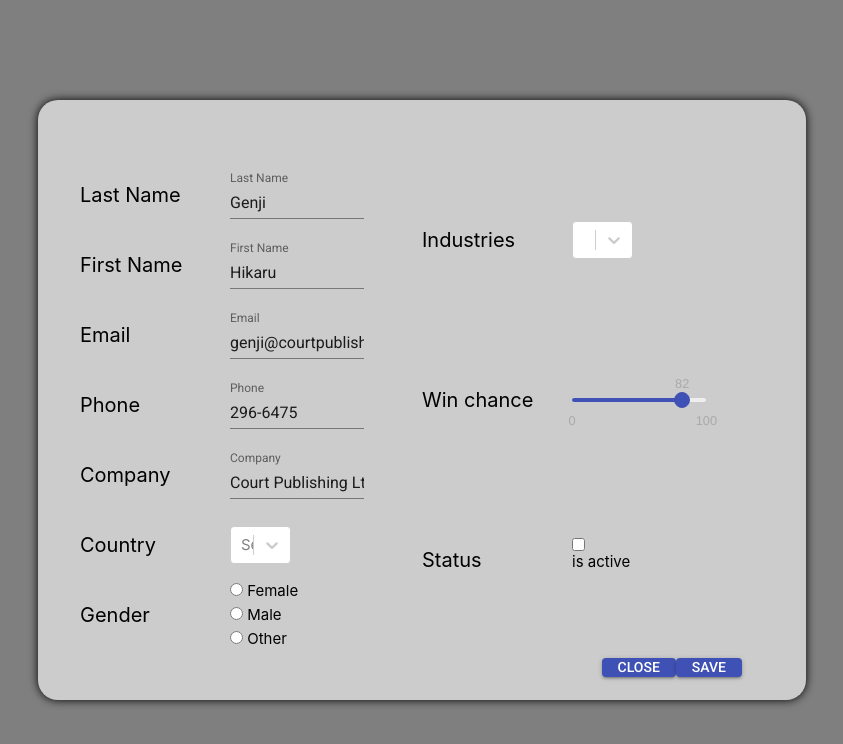
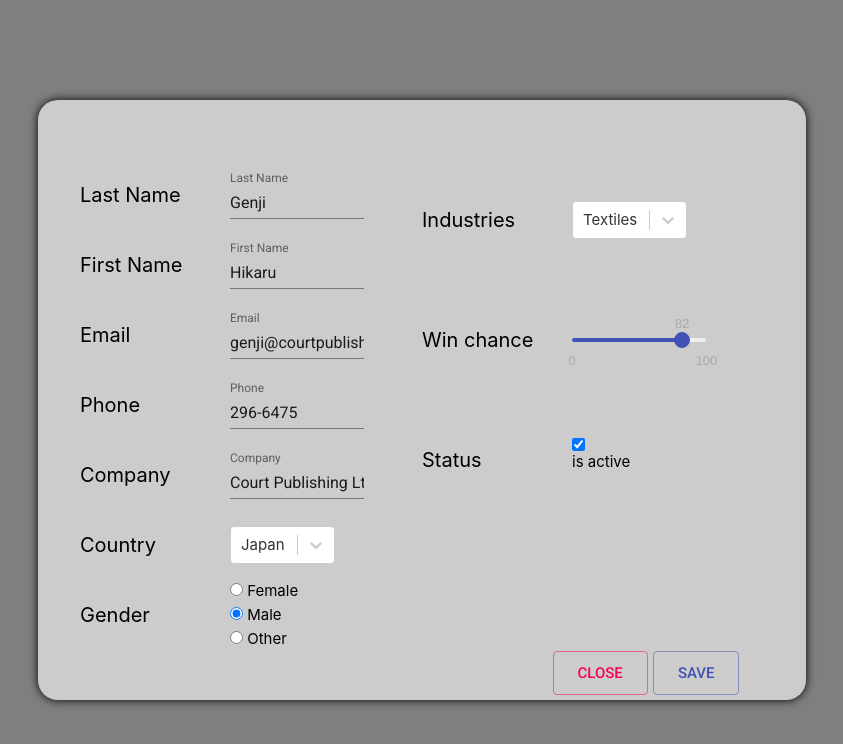
Before and after one commit to VladikRebko/demo-web-app-restyled-popup, a React app: page /popup in a window 1280 px wide. Shown: the whole page, without its empty margins (218-1061 px from the left). Built offline with nearby package versions, Linux system fonts and the light colour scheme.

Commit message:
finished developing the React.js application

```diff
--- a/src/components/grid/LeadsData.js
+++ b/src/components/grid/LeadsData.js
@@ -15,7 +15,7 @@ let data = [
     "Gender": "Male",
     "Industry": [ "Architecture/Planning" ],
     "WinChance": "45",
-    "IsActive": true,
+    "IsActive": "TRUE",
     "Amount": "24560",
     "Currency": "USD"
   },
--- a/src/components/grid/grid.js
+++ b/src/components/grid/grid.js
@@ -1,7 +1,7 @@
 import React, { Component } from "react";
 // import data from './LeadsData.js';
 import { connect } from 'react-redux';
-import { history } from '../app'
+import { history } from '../app';
 
 import { setTableRow } from '../../redux/actions/tableActions/tableActions';
 
@@ -16,10 +16,9 @@ class Grid extends Component {
     const { setTableRow, tableData } = this.props;
 
     const tableCurrentRow = tableData.find(element => {
+
       return Number(element.ID) === Number(elementId);
     });
-
-    // getTableRow(tableCurrentRow);
 
     return (
       <div
@@ -27,7 +26,6 @@ class Grid extends Component {
         onClick={e => {
           history.push('/popup');
           setTableRow(tableCurrentRow);
-          console.log(setTableRow(tableCurrentRow));
         }}
         dangerouslySetInnerHTML={{
         	__html: this.props.tableData[cellInfo.index][cellInfo.column.id]
@@ -100,7 +98,7 @@ class Grid extends Component {
 
 const mapStateToProps = (state) => {
   return {
-    tableData: state.tableReducer.tableData,
+    tableData: state.popupReducer.newTableData,
     tableCurrentRow: state.tableReducer.tableCurrentRow
   }
 }
--- a/src/components/popup/popup.css
+++ b/src/components/popup/popup.css
@@ -65,10 +65,10 @@
 
 .input-field-container-for-popup{
   display: flex;
-  justify-content: flex-start;
+  justify-content: center;
   align-items: center;
   width: 100%;
-  height: 100%;
+  height: 15vh;
 }
 
 .label-for-fileld{
@@ -136,8 +136,10 @@
 
 .buttons-container{
   display: flex;
-  justify-content: flex-end;
+  justify-content: space-around;
+  align-items: center;
   height: 50%;
+  width: 30%;
 }
 
 .css-10nd86i{
--- a/src/components/popup/popup.js
+++ b/src/components/popup/popup.js
@@ -5,6 +5,7 @@ import TextField from "../login/textField";
 import Button from '@material-ui/core/Button';
 import InputRange from 'react-input-range';
 import Select from 'react-select';
+import { history } from '../app';
 
 import {countries, industries } from './data';
 
@@ -13,24 +14,70 @@ import { changeTableData } from '../../redux/actions/popupActions/popupActions';
 import './popup.css';
 import 'react-input-range/lib/css/index.css'
 
-const SelectAdapter = ({ input, ...rest }) => (
-  <Select {...input} {...rest} searchable />
-)
-
 class TablePopup extends Component {
 
-	_onChoiceCountry = (values) =>{
-		console.log(values);
+	_getWinChanceValue = () =>{
+		const { tableCurrentRow } = this.props;
+		return tableCurrentRow.WinChance;
+	};
+
+	_getIndustryValue = () =>{
+		const { tableCurrentRow } = this.props;
+		return tableCurrentRow.Industry;
+	};
+
+	_getCountryValue = () =>{
+		const { tableCurrentRow } = this.props;
+		return tableCurrentRow.Country;
+	};
+
+	state = {
+		valueOfWinChance: this._getWinChanceValue() - 1 + 1,
+		selectedCountry: {
+			label:this._getCountryValue()
+		},
+		selectedIndustry: {
+			label: this._getIndustryValue()
+		}
+	};
+
+	_handleChangeCountry = (selectedCountry) => {
+		this.setState( () =>{ return{selectedCountry} });
 	}
 
+	_handleChangeIndustry = (selectedIndustry) => {
+    this.setState(() =>{ return{selectedIndustry}});
+  }
+
 	_onSubmit = (values) =>{
-		console.log(values);
-	}
+
+		const { tableData, changeTableData } = this.props;
+
+		if( values.IsActive ){
+			values.IsActive = "TRUE";
+		}
+		else values.IsActive = "FALSE";
+
+		values.WinChance = this.state.valueOfWinChance + '';
+		values.Country = this.state.selectedCountry.label;
+		values.Industry = this.state.selectedIndustry.label;
+
+		const newTableData = tableData.map(element => element['ID'] === values['ID']
+			? values
+			: element
+		);
+	changeTableData(newTableData);
+	history.goBack();
+	};
 
   render(){
 
-		const { tableCurrentRow, tableData } = this.props;
-		console.log(tableCurrentRow, tableData);
+		const { selectedCountry, selectedIndustry } = this.state;
+		const { tableCurrentRow } = this.props;
+		if( tableCurrentRow.IsActive === "TRUE" ){
+			tableCurrentRow.IsActive = true;
+		}
+		else tableCurrentRow.IsActive = false;
 
     return(
 
@@ -109,10 +156,12 @@ class TablePopup extends Component {
 													<label className='label-for-fileld'>Country</label>
 													<div className='field-wrapper'>
 														<Field
-															name="Country"
-															component={SelectAdapter}
+															name= "Country"
+															defaultInputValue= {tableCurrentRow.Country}
+															onChange= {this._handleChangeCountry}
+															component={Select}
 															options={countries}
-															onChange={this._onChoiceCountry}
+															value= {selectedCountry}
 														/>
 													</div>
 												</div>
@@ -122,28 +171,28 @@ class TablePopup extends Component {
 													<div className='field-gender-wrapper'>
 															<label className='label-for-gender-field'>
 																	<Field
-																		name="Stooge"
+																		name="Gender"
 																		component="input"
 																		type="radio"
-																		value="female"
+																		value="Female"
 																	/>{' '}
 																	Female
 															</label>
 															<label className='label-for-gender-field'>
 																	<Field
-																		name="Stooge"
+																		name="Gender"
 																		component="input"
 																		type="radio"
-																		value="male"
+																		value="Male"
 																	/>{' '}
 																	Male
 															</label>
 															<label className='label-for-gender-field'>
 																	<Field
-																		name="Stooge"
+																		name="Gender"
 																		component="input"
 																		type="radio"
-																		value="other"
+																		value="Other"
 																	/>{' '}
 																	Other
 															</label>
@@ -157,9 +206,11 @@ class TablePopup extends Component {
 													<div className='field-wrapper'>
 														<Field
 															name="Industry"
-															component={SelectAdapter}
+															component={Select}
+															onChange= {this._handleChangeIndustry}
+															defaultInputValue= {tableCurrentRow.Industry[0]}
 															options={industries}
-															onChange={this._onChoiceCountry}
+															value = {selectedIndustry}
 														/>
 													</div>
 												</div>
@@ -168,10 +219,10 @@ class TablePopup extends Component {
 													<div className='field-wrapper'>
 														<InputRange
 															name="WinChance"
-															onChange={() =>{return 1}}
+															onChange={ valueOfWinChance => this.setState({ valueOfWinChance }) }
 															maxValue={100}
 															minValue={0}
-															value={ Number(tableCurrentRow.WinChance) }
+															value={this.state.valueOfWinChance}
 															/>
 													</div>
 												</div>
@@ -179,10 +230,9 @@ class TablePopup extends Component {
 													<label className='label-for-fileld'>Status</label>
 													<div className='field-wrapper'>
 														<Field
-															name="Employed"
+															name= "IsActive"
 															component="input"
 															type="checkbox"
-															value
 														/>
 														<label>is active</label>
 													</div>
@@ -193,16 +243,16 @@ class TablePopup extends Component {
 										<div className='buttons-wrapper'>
 											<div className='buttons-container'>
 												<Button
-													className = 'submit-button'
-													type="submit"
-													variant="contained"
-													color="primary">
+													onClick={ () => { history.goBack() } }
+													color="secondary"
+													size="large"
+													variant="outlined">
 														Close
 												</Button>
 												<Button
-													className = 'submit-button'
 													type="submit"
-													variant="contained"
+													size="large"
+													variant="outlined"
 													color="primary">
 													Save
 												</Button>
--- a/src/redux/actions/popupActions/popupActions.js
+++ b/src/redux/actions/popupActions/popupActions.js
@@ -1,8 +1,8 @@
 export const CHANGE_TABLE_DATA = 'CHANGE_TABLE_DATA';
 
-export const changeTableData = (tableCurrentRow) => ({
+export const changeTableData = (newTableData) => ({
   type: CHANGE_TABLE_DATA,
   payload: {
-    tableCurrentRow
+    newTableData
   }
 });
--- a/src/redux/reducers/popupReducer/popupReducer.js
+++ b/src/redux/reducers/popupReducer/popupReducer.js
@@ -1,7 +1,8 @@
 import { CHANGE_TABLE_DATA } from '../../actions/popupActions/popupActions.js';
+import data from '../../../components/grid/LeadsData.js';
 
 const initialState = {
-  tableCurrentRow: null
+  newTableData: [ ...data ]
 };
 
 const popupReducer = ( state = initialState, action ) => {
@@ -10,15 +11,12 @@ const popupReducer = ( state = initialState, action ) => {
 	switch (type) {
 
     case CHANGE_TABLE_DATA: {
-      const { tableCurrentRow } = payload;
+      const { newTableData } = payload;
 
       return {
         ...state,
-        tableData: state.tableData.map(element => element['ID'] === tableCurrentRow['ID']
-          ? tableCurrentRow
-          : element
-        )
-      }
+        newTableData
+      };
     }
 
     default: {
--- a/src/redux/reducers/tableReducer/tableReducer.js
+++ b/src/redux/reducers/tableReducer/tableReducer.js
@@ -12,6 +12,7 @@ const tableReducer = ( state = initialState, action ) => {
 	switch (type) {
 
     case SET_TABLE_ROW: {
+
       const { tableCurrentRow } = payload;
 
       return {
```
Also changed, not shown: src/redux/actions/tableActions/tableActions.js (line endings or trailing spaces).
